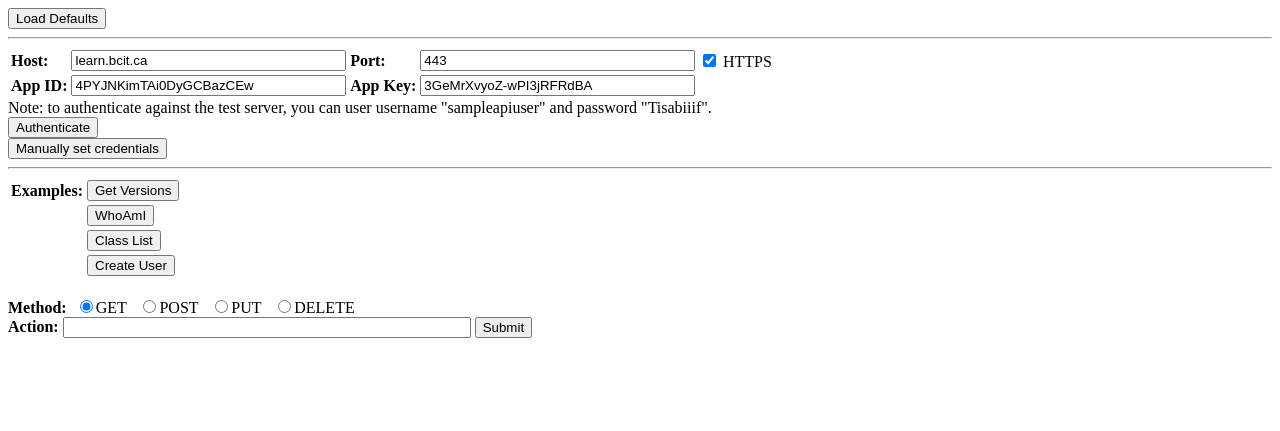
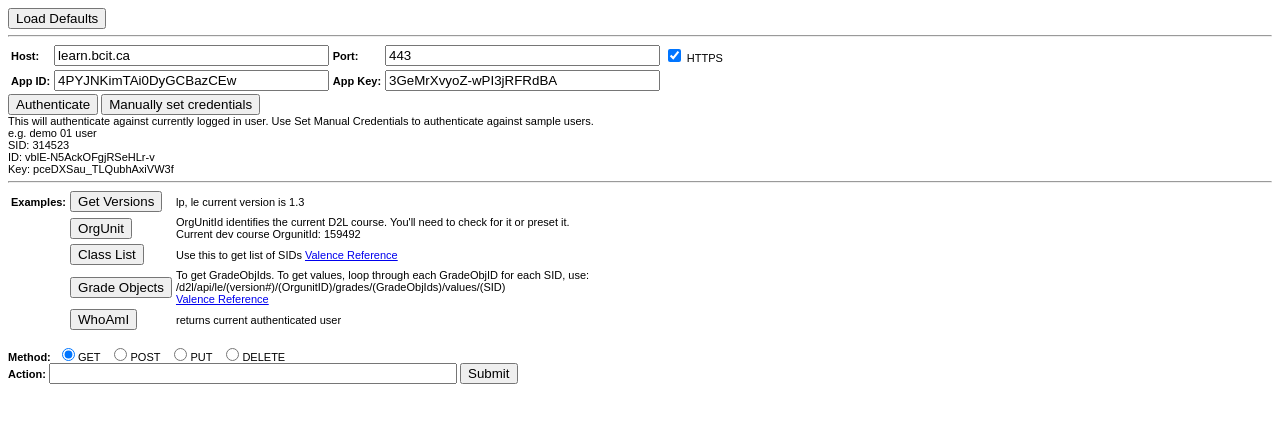
Before and after one commit to a007450/D2L_valence_php, a PHP site: page / in a window 1280 px wide. Shown: the top 431 px of the page. Run offline with PHP 8.4, Linux system fonts and the light colour scheme; some libraries are stand-ins or nearby versions.

Commit message:
Updated examples
sample references to OrgUnit, ClassList, GradeObjects

```diff
--- a/index.php
+++ b/index.php
@@ -86,6 +86,10 @@
 <head>
     <title>Desire2Learn Auth SDK Sample</title>
     <style type = "text/css">
+    	body{
+    		font-size: 11px;
+    		font-family: Arial;
+    	}
         table.plain
         {
           border-color: transparent;
@@ -168,6 +172,7 @@
                 <td>
                     <input type="text" name="userIDField" id="userIDField" style="width:20em" value="<?php echo $userId; ?>" />
                 </td>
+                <td>demo user 01 ID: vblE-N5AckOFgjRSeHLr-v</td>
             </tr>
             <tr>
                 <td>
@@ -176,15 +181,17 @@
                 <td>
                     <input type="text" name="userKeyField" id="userKeyField" style="width:20em" value="<?php echo $userKey; ?>" />
                 </td>
+                <td>demo user 01 key: pceDXSau_TLQubhAxiVW3f</td>
             </tr>
         </table>
         <input type="submit" name="authBtn" value="Deauthenticate" id="deauthBtn">
     </div>
-    <span id="authNotice">Note: to authenticate against the test server, you can user username
-                          "sampleapiuser" and password "Tisabiiif".
+    <input type="submit" name="authBtn" value="Authenticate" id="authenticateBtn" />
+    <input type="button" id="manualBtn" value="Manually set credentials" onclick="setCredentials()" /><br>
+    <span id="authNotice"> This will authenticate against currently logged in user.  Use Set Manual Credentials to authenticate against sample users. <br >
+    	e.g. demo 01 user <br />SID: 314523<br />ID: vblE-N5AckOFgjRSeHLr-v <br />Key: pceDXSau_TLQubhAxiVW3f
     </span><br />
-    <input type="submit" name="authBtn" value="Authenticate" id="authenticateBtn" /><br>
-    <input type="button" id="manualBtn" value="Manually set credentials" onclick="setCredentials()" />
+
     <input type="submit" name="authBtn" value="Save" id="manualAuthBtn" hidden=true />
     </form>
 
@@ -198,6 +205,33 @@
                 <button type="button" onclick="exampleGetVersions()">
                     Get Versions</button>
             </td>
+            <td>lp, le current version is 1.3</td>
+        </tr>
+        <tr>
+            <td></td>
+            <td>
+                <button type="button" onclick="exampleOrgUnit()">
+                    OrgUnit</button>
+            </td>
+            <td>OrgUnitId identifies the current D2L course. You'll need to check for it or preset it. <br />Current dev course OrgunitId: 159492 </td>
+        </tr>
+        <tr>
+            <td></td>
+            <td>
+                <button type="button" onclick="exampleClasslist()">
+                    Class List</button>
+            </td>
+            <td>Use this to get list of SIDs <a href="http://docs.valence.desire2learn.com/res/enroll.html#Enrollment.ClasslistUser" target="_balnk">Valence Reference</a></td>
+        </tr>
+        <tr>
+            <td></td>
+            <td>
+                <button type="button" onclick="getGradeObjects()">
+                    Grade Objects</button>
+            </td>
+            <td>To get GradeObjIds. To get values, loop through each GradeObjID for each SID, use: <br /> /d2l/api/le/(version#)/(OrgunitID)/grades/(GradeObjIds)/values/(SID)
+			<br /> <a href="http://docs.valence.desire2learn.com/res/grade.html#id1" target="_balnk">Valence Reference</a>
+			</td>
         </tr>
         <tr>
             <td></td>
@@ -205,19 +239,8 @@
                 <button type="button" onclick="exampleWhoAmI()">
                     WhoAmI</button>
             </td>
-        </tr>
-        <tr>
-            <td></td>
             <td>
-                <button type="button" onclick="exampleClasslist()">
-                    Class List</button>
-            </td>
-        </tr>
-        <tr>
-            <td></td>
-            <td>
-                <button type="button" onclick="exampleCreateUser()">
-                    Create User</button>
+            	returns current authenticated user
             </td>
         </tr>
     </table>
@@ -262,20 +285,29 @@
     function exampleWhoAmI() {
         hideData();
         document.getElementById("GETField").checked = true;
-        document.getElementById("actionField").value = "/d2l/api/lp/1.0/users/whoami";
+        document.getElementById("actionField").value = "/d2l/api/lp/1.3/users/whoami";
     }
-
+	function exampleOrgUnit(){
+		hideData();
+        document.getElementById("GETField").checked = true;
+        document.getElementById("actionField").value = "/d2l/api/lp/1.3/enrollments/myenrollments/";
+	}
 	function exampleClasslist() {
         hideData();
         /*requires authentication credentials w appropriate access*/
         document.getElementById("GETField").checked = true;
-        document.getElementById("actionField").value = "/d2l/api/le/1.2/159492/classlist/";
+        document.getElementById("actionField").value = "/d2l/api/le/1.3/159492/classlist/";
     }
-
+    function getGradeObjects() {
+    	hideData();
+        /*requires authentication credentials w appropriate access*/
+        document.getElementById("GETField").checked = true;
+        document.getElementById("actionField").value = "/d2l/api/le/1.3/159492/grades/";
+    }
     function exampleCreateUser() {
         showData();
         document.getElementById("POSTField").checked = true;
-        document.getElementById("actionField").value = "/d2l/api/lp/1.0/users/";
+        document.getElementById("actionField").value = "/d2l/api/lp/1.3/users/";
         document.getElementById("dataField").value = "{\n  \"OrgDefinedId\": \"<string>\",\n  \"FirstName\": \"<string>\",\n  \"MiddleName\": \"<string>\",\n  \"LastName\": \"<string>\",\n  \"ExternalEmail\": \"<string>|null\",\n  \"UserName\": \"<string>\",\n  \"RoleId\": \"<number>\",\n  \"IsActive\": \"<boolean>\",\n  \"SendCreationEmail\": \"<boolean>\"\n}";
     }
 
```
Also changed, not shown: 1 other file.
